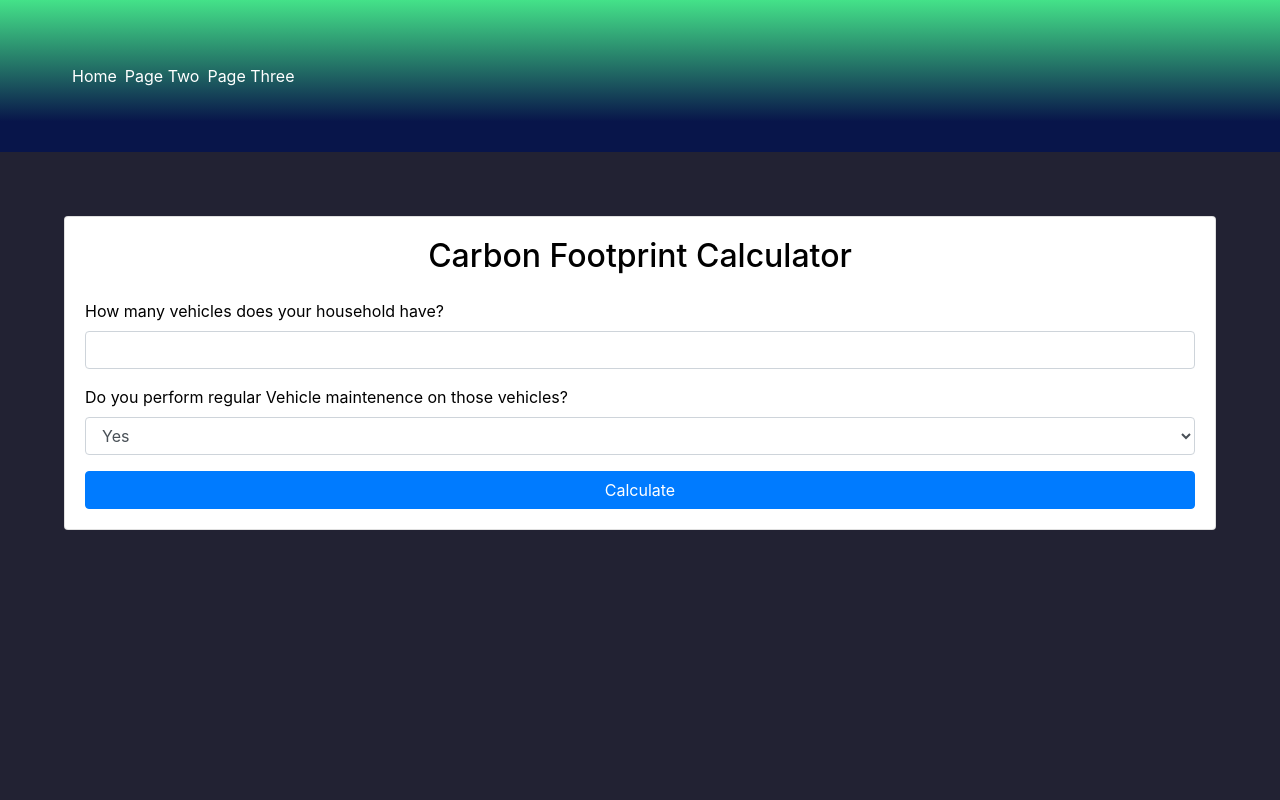
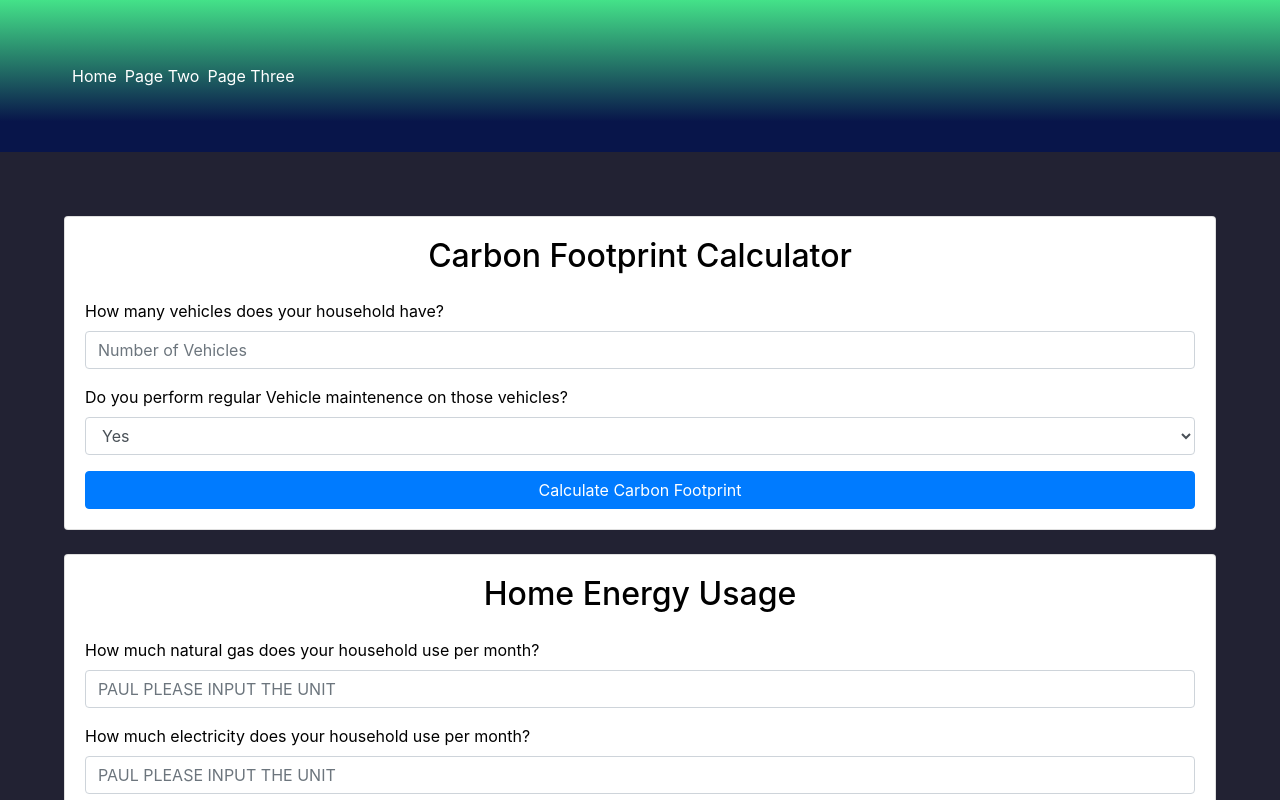
Before and after one commit to pabernab/CarbonFootprint, a React (Create React App) app in the folder carbonfootprint/: page /pagetwo in a window 1280 px wide. Built offline with nearby package versions, Linux system fonts and the light colour scheme.

Commit message:
Home Energy Usage Form

```diff
--- a/carbonfootprint/src/components/PageTwo.js
+++ b/carbonfootprint/src/components/PageTwo.js
@@ -5,20 +5,61 @@ import Page from "./Page";
 import "bootstrap/dist/css/bootstrap.css";
 
 function PageTwo() {
+
+  //Carbon Calculator Refs
   const Q1Ref = useRef();
   const Q2Ref = useRef();
 
+  //Home Energy Calculator Refs
+  const Q3Ref  = useRef();
+  const Q4Ref  = useRef();
+  const Q5Ref  = useRef();
+  const Q6Ref  = useRef();
+  const Q7Ref  = useRef();
+
   const [loading, setLoading] = useState(false);
 
-  async function handleSubmit(e) {
+  const radios = [
+    { name: 'Active', value: '1' },
+    { name: 'Radio', value: '2' },
+    { name: 'Radio', value: '3' },
+  ];
+
+  function yesNoConverter(val){
+    if(val === "Yes")
+      return 1;
+    else
+       return 0;
+
+  }
+
+  async function handleCarbonSubmit(e) {
     e.preventDefault();
 
     //Do the formula
     setLoading(true);
     const results = Q1Ref.current.value * ((219 * 52) / (21.6 * 19.6 * 1.01));
+    //const Q2Ref.current.value is how you get the "Yes" or "No"
+    //I made a function to convert Yes and No to 1 and 0 respectively
+    //Example call yesNoConverter(Q2Ref.current.value)
 
-    const element = <h1>Results: {results} of CO2 per year </h1>;
+    const element = <h1>Results: You produce {results.toFixed(2)} Pounds of CO2 per year </h1>;
     ReactDOM.render(element, document.getElementById("Results"));
+
+    setLoading(false);
+  }
+
+  async function handleHomeEnergySubmit(e) {
+    e.preventDefault();
+
+    //Do the formula
+    setLoading(true);
+    //Get the user input by Q[N]Ref.current.value
+    //Ex. Get input for Question 3 Q3Ref.current.value
+    const results = 500;
+
+    const element = <h1>Results: You produce {results.toFixed(2)} Pounds of CO2 per year </h1>;
+    ReactDOM.render(element, document.getElementById("ResultsHE"));
 
     setLoading(false);
   }
@@ -28,12 +69,12 @@ function PageTwo() {
       <Card>
         <Card.Body style={{ color: "black" }}>
           <h2 className="text-center mb-4">Carbon Footprint Calculator</h2>
-          <Form onSubmit={handleSubmit}>
+          <Form onSubmit={handleCarbonSubmit}>
             <Form.Group id="email">
               <Form.Label>
                 How many vehicles does your household have?
               </Form.Label>
-              <Form.Control type="Text" ref={Q1Ref} required />
+              <Form.Control type="Text" ref={Q1Ref} required  placeholder ="Number of Vehicles"/>
             </Form.Group>
             <Form.Group id="password">
               <Form.Label>
@@ -45,13 +86,69 @@ function PageTwo() {
               </Form.Control>
             </Form.Group>
             <Button disabled={loading} className="w-100" type="submit">
-              Calculate
+              Calculate Carbon Footprint
             </Button>
           </Form>
         </Card.Body>
       </Card>
 
       <div id="Results" className="w-100 text-center mt-2"></div>
+
+
+      <pre>
+
+
+      </pre>
+
+      <Card>
+        <Card.Body style={{ color: "black" }}>
+          <h2 className="text-center mb-4">Home Energy Usage</h2>
+          <Form onSubmit={handleHomeEnergySubmit}>
+            <Form.Group id="Question">
+              <Form.Label>
+                How much natural gas does your household use per month?
+              </Form.Label>
+              <Form.Control type="Text" ref={Q3Ref} required placeholder = "PAUL PLEASE INPUT THE UNIT" />
+            </Form.Group>
+
+            <Form.Group id="Question">
+              <Form.Label>
+              How much electricity does your household use per month?
+              </Form.Label>
+              <Form.Control type="Text" ref={Q4Ref} required placeholder = "PAUL PLEASE INPUT THE UNIT" />
+            </Form.Group>
+
+            <Form.Group id="Question">
+              <Form.Label>
+                What percent of your household is green powered (0 not green powered)?
+              </Form.Label>
+              <Form.Control type="Text" ref={Q5Ref} required defaultValue = "0"/>
+            </Form.Group>
+
+            <Form.Group id="Question">
+              <Form.Label>
+                How much fuel oil does your household use per month?
+              </Form.Label>
+              <Form.Control type="Text" ref={Q6Ref} required  placeholder = "PAUL PLEASE INPUT THE UNIT"/>
+            </Form.Group>
+
+            <Form.Group id="Question">
+              <Form.Label>
+               How much propane does your household use per month?
+              </Form.Label>
+              <Form.Control type="Text" ref={Q7Ref} required placeholder = "PAUL PLEASE INPUT THE UNIT" />
+            </Form.Group>
+
+            <Button disabled={loading} className="w-100" type="submit">
+              Calculate Home Energy Usage
+            </Button>
+          </Form>
+        </Card.Body>
+      </Card>
+
+      <div id="ResultsHE" className="w-100 text-center mt-2"></div>
+
+
     </Page>
   );
 }
```
